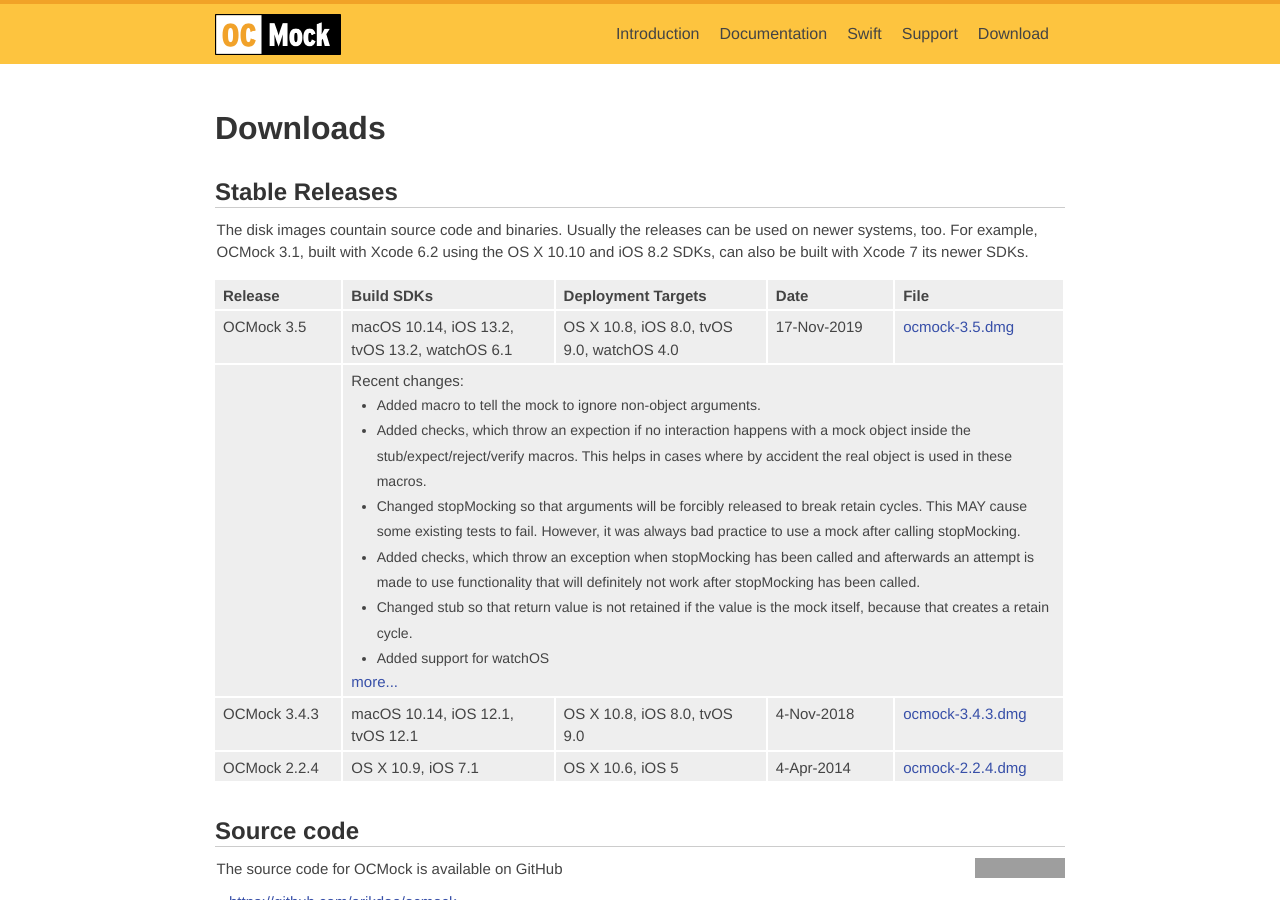
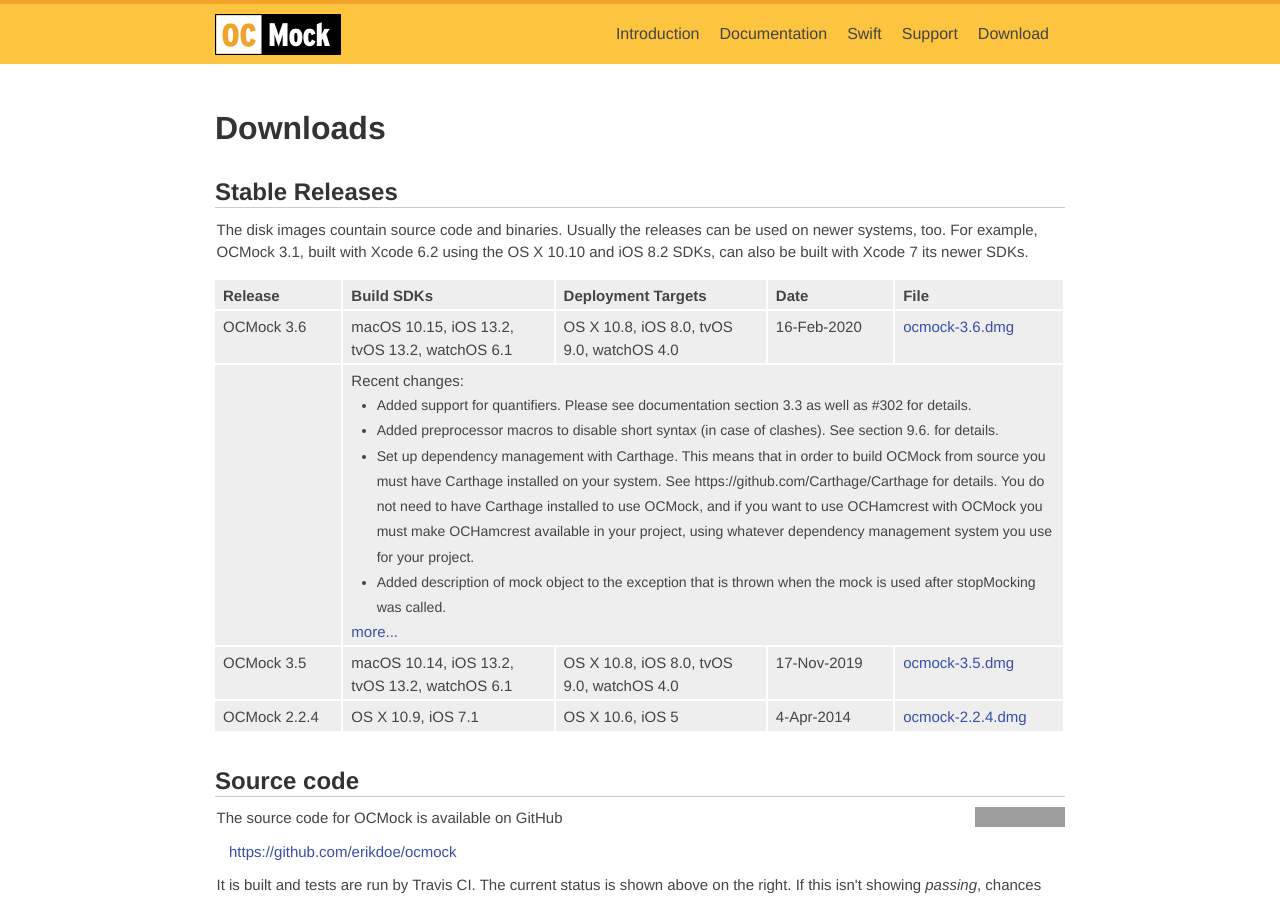
Before and after one commit to erikdoe/ocmock, a Jekyll site: the page built from download.html, in a window 1280 px wide and 900 px high. Built offline with Jekyll 4.4.1, drawn with Linux system fonts in a browser that asks for light colours; comment, search, counter and statistics services are not loaded; grey boxes are pictures that could not be loaded.

Commit message:
Updated documentation and downloads for 3.6 release.

```diff
--- a/download.html
+++ b/download.html
@@ -21,40 +21,39 @@ published: true
 		<th width="20%">File</th>
 	</tr>
 	<tr>
-		<td>OCMock 3.5</td>
-		<td>macOS 10.14, iOS 13.2, tvOS 13.2, watchOS 6.1</td>
+		<td>OCMock 3.6</td>
+		<td>macOS 10.15, iOS 13.2, tvOS 13.2, watchOS 6.1</td>
 		<td>OS X 10.8, iOS 8.0, tvOS 9.0, watchOS 4.0</td>
-		<td>17-Nov-2019</td>
-		<td><a href="https://github.com/erikdoe/ocmock/releases/download/v3.5/ocmock-3.5.dmg">ocmock-3.5.dmg</a></td>
+		<td>16-Feb-2020</td>
+		<td><a href="https://github.com/erikdoe/ocmock/releases/download/v3.6/ocmock-3.6.dmg">ocmock-3.6.dmg</a></td>
 	</tr>
 	<tr>
 		<td></td>
 		<td colspan="4">
 			Recent changes:
 			<ul>
-					<li>Added macro to tell the mock to ignore non-object arguments.
-					<li>Added checks, which throw an expection if no interaction happens with a
-						mock object inside the stub/expect/reject/verify macros. This helps in cases
-						where by accident the real object is used in these macros.
-					<li>Changed stopMocking so that arguments will be forcibly released to break
-						retain cycles. This MAY cause some existing tests to fail. However, it
-						was always bad practice to use a mock after calling stopMocking.
-					<li>Added checks, which throw an exception when stopMocking has been called
-						and afterwards an attempt is made to use functionality that will definitely
-						not work after stopMocking has been called.
-					<li>Changed stub so that return value is not retained if the value is the mock
-						itself, because that creates a retain cycle.
-					<li>Added support for watchOS
+					<li>Added support for quantifiers. Please see documentation section 3.3 as well
+						as #302 for details.
+					<li>Added preprocessor macros to disable short syntax (in case of clashes). See
+						section 9.6. for details.
+					<li>Set up dependency management with Carthage. This means that in order to
+						build OCMock from source you must have Carthage installed on your system.
+						See https://github.com/Carthage/Carthage for details. You do not need to have
+						Carthage installed to use OCMock, and if you want to use OCHamcrest with
+						OCMock you must make OCHamcrest available in your project, using whatever
+						dependency management system you use for your project.
+					<li>Added description of mock object to the exception that is thrown when the
+						mock is used after stopMocking was called.
 			</ul>
 			<a href="https://github.com/erikdoe/ocmock/blob/master/Source/Changes.txt">more...</a>
 		</td>
 	</tr>
 	<tr>
-		<td>OCMock 3.4.3</td>
-		<td>macOS 10.14, iOS 12.1, tvOS 12.1</td>
-		<td>OS X 10.8, iOS 8.0, tvOS 9.0</td>
-		<td>4-Nov-2018</td>
-		<td><a href="https://github.com/erikdoe/ocmock/releases/download/v3.4.3/ocmock-3.4.3.dmg">ocmock-3.4.3.dmg</a></td>
+		<td>OCMock 3.5</td>
+		<td>macOS 10.14, iOS 13.2, tvOS 13.2, watchOS 6.1</td>
+		<td>OS X 10.8, iOS 8.0, tvOS 9.0, watchOS 4.0</td>
+		<td>17-Nov-2019</td>
+		<td><a href="https://github.com/erikdoe/ocmock/releases/download/v3.5/ocmock-3.5.dmg">ocmock-3.5.dmg</a></td>
 	</tr>
 	<tr>
 		<td>OCMock 2.2.4</td>
```
Also changed, not shown: reference.html (+45 -0 lines).
